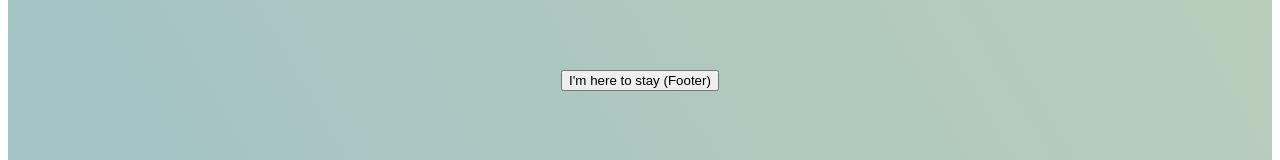
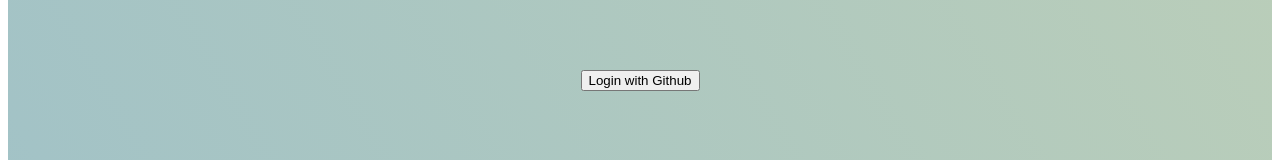
Before and after one commit to Fantominium/malcolm-typescript, a Next.js app: page / in a window 1280 px wide. Shown: the part 630-790 px from the top of the page. Built offline with nearby package versions, Linux system fonts and the light colour scheme.

Commit message:
commit for oauth planning

```diff
--- a/components/organisms/Footer.tsx
+++ b/components/organisms/Footer.tsx
@@ -45,7 +45,7 @@
     return(
         <ThemeProvider theme={theme}>
             <FooterStyle>
-                <a href =""><button>I'm here to stay (Footer)</button></a>
+                <a href ="https://github.com/login/oauth/authorize?client_id=5290d6a01e8cb6526397&redirect_uri=http://localhost:3000/oauth/redirect" ><button>Login with Github</button></a>
             </FooterStyle>
       </ThemeProvider>
     )
```
Also changed, not shown: pages/api/github/login.tsx (deleted), 1 other file (tests, documents, lock files or other folders).
